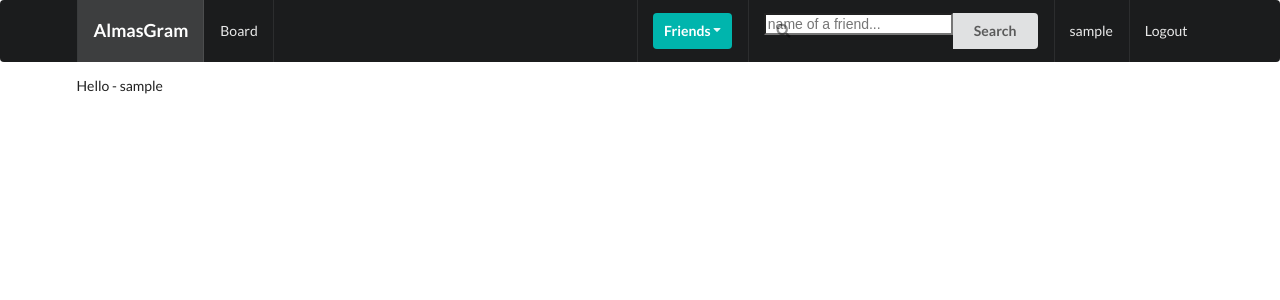
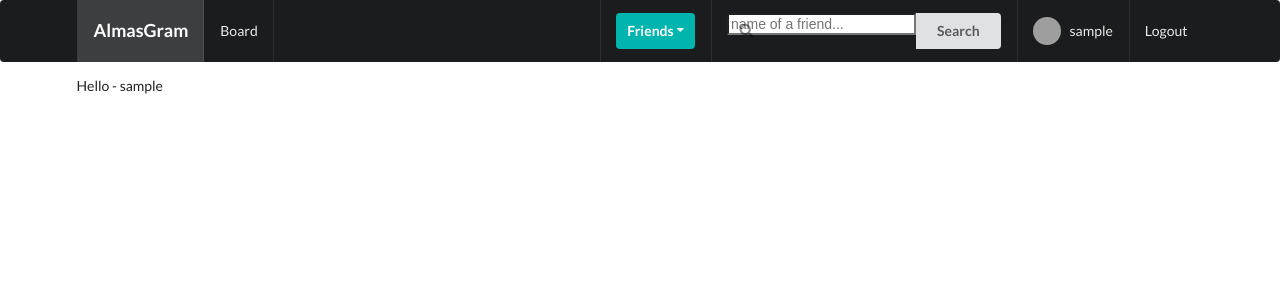
Before and after one commit to bagheriAlmas/django-social-media, a Django app: page / in a window 1280 px wide. Shown: the top 300 px of the page. Run offline with Django 4.2, Linux system fonts and the light colour scheme; the visitor is signed in with stand-in values (Sample User, id 1); data comes from the database, SQL or seed files in the repository; some libraries are stand-ins or nearby versions; grey boxes are pictures that could not be loaded.

Commit message:
use function that returning user avatar in navbar

```diff
--- a/templates/main/navbar.html
+++ b/templates/main/navbar.html
@@ -48,6 +48,7 @@
                 </div>
 
                 <a href="{{ path_to_my_profile }}" class="{% if request.path == path_to_profile %}active {% endif %}item">
+                   <img src="{{ picture.url }}" class="ui avatar image">&nbsp;
                     {{ request.user }}
                 </a>
 
```
